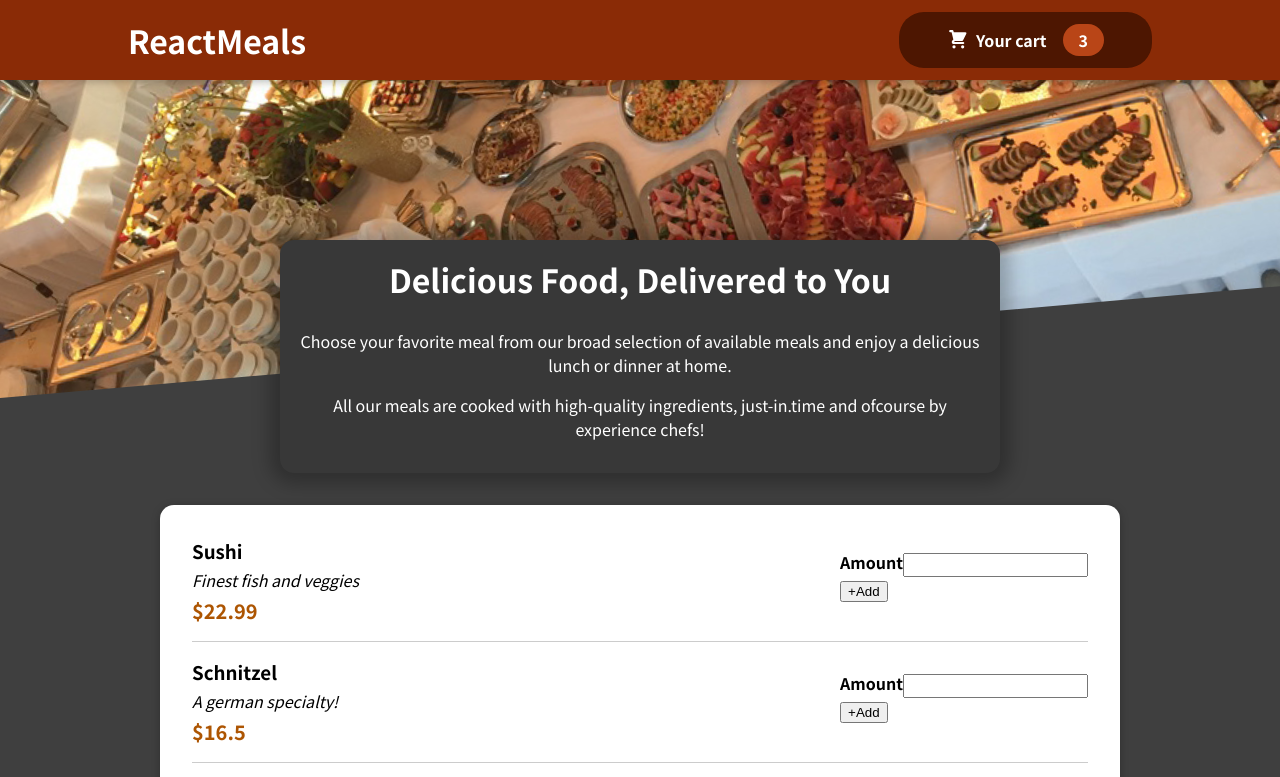
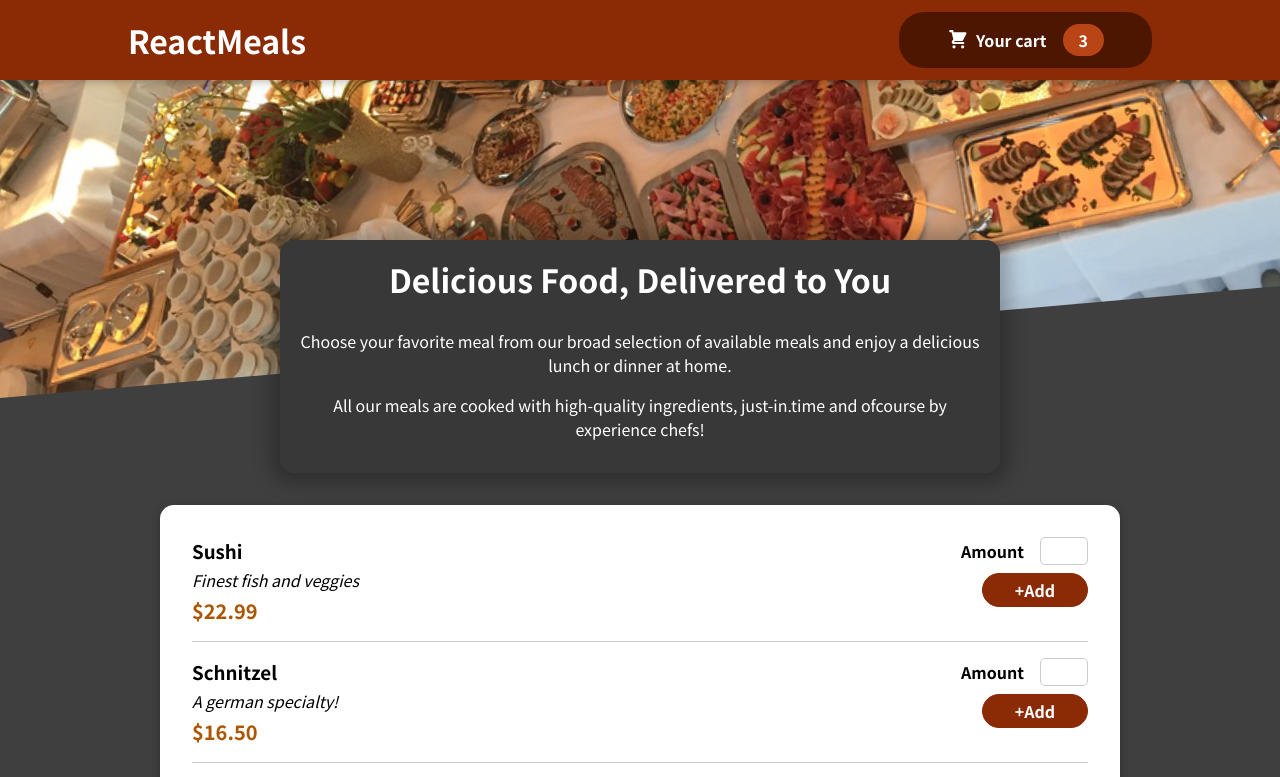
Before and after one commit to Monakhrsn/The-food-order-app, a React (Create React App) app: page / in a window 1280 px wide. Shown: the top 777 px of the page. Built offline with nearby package versions, Linux system fonts and the light colour scheme.

Commit message:
refactor, implement the base of input component, styling

```diff
--- a/src/components/Meals/MealItem/MealItem.jsx
+++ b/src/components/Meals/MealItem/MealItem.jsx
@@ -2,14 +2,17 @@ import classes from './MealItem.module.css';
 import MealItemForm from './MealItemForm';
 
 const MealItem = props => {
+    const price = `$${props.price.toFixed(2)}`;
     return (
         <li className={classes.meal}>
             <div>
                 <h3>{props.name}</h3>
                 <div className={classes.description}>{props.description}</div>
-                <div className={classes.price}>${props.price}</div>
+                <div className={classes.price}>{price}</div>
             </div>
-            <MealItemForm />
+            <div>
+                <MealItemForm />
+            </div>
         </li>
     )
 }
--- a/src/components/Meals/MealItem/MealItemForm.jsx
+++ b/src/components/Meals/MealItem/MealItemForm.jsx
@@ -1,12 +1,18 @@
-const MealItemForm = () => {
+import classes from './MealItemForm.module.css';
+import Input from '../../UI/Input';
+
+const MealItemForm = props => {
+
+    const addAmountHandler = (e) => {
+        e.preventDefault();
+        console.log('clicked');
+
+    }
     return (
-        <div>
-            <div>
-                <span style={{fontWeight: 'bold', marginTop:'1rem'}}>Amount</span>
-                <input type="number" style={{height:'1.5rem', marginTop: '1rem'}}/>
-            </div>
-            <button>+Add</button>
-        </div>
+        <form className={classes.form}>
+            <Input />
+            <button onClick={(e) => addAmountHandler(e)}>+Add</button>
+        </form>
     )
 }
 
--- /dev/null
+++ b/src/components/Meals/MealItem/MealItemForm.module.css
@@ -0,0 +1,20 @@
+.form {
+    text-align: right;
+  }
+
+  .form button {
+    font: inherit;
+    cursor: pointer;
+    background-color: #8a2b06;
+    border: 1px solid #8a2b06;
+    color: white;
+    padding: 0.25rem 2rem;
+    border-radius: 20px;
+    font-weight: bold;
+  }
+
+  .form button:hover,
+  .form button:active {
+    background-color: #641e03;
+    border-color: #641e03;
+  }
--- /dev/null
+++ b/src/components/UI/Input.jsx
@@ -0,0 +1,13 @@
+import classes from './Input.module.css';
+
+const Input = props => {
+
+    return (
+        <div className={classes.input}>
+            <label>Amount</label>
+            <input type='number'  />
+        </div>
+    )
+}
+
+export default Input;
--- /dev/null
+++ b/src/components/UI/Input.module.css
@@ -0,0 +1,18 @@
+.input {
+    display: flex;
+    align-items: center;
+    margin-bottom: 0.5rem;
+  }
+
+  .input label {
+    font-weight: bold;
+    margin-right: 1rem;
+  }
+
+  .input input {
+    width: 3rem;
+    border-radius: 5px;
+    border: 1px solid #ccc;
+    font: inherit;
+    padding-left: 0.5rem;
+  }
```
Also changed, not shown: src/components/Cart/Cart.jsx (line endings or trailing spaces).
